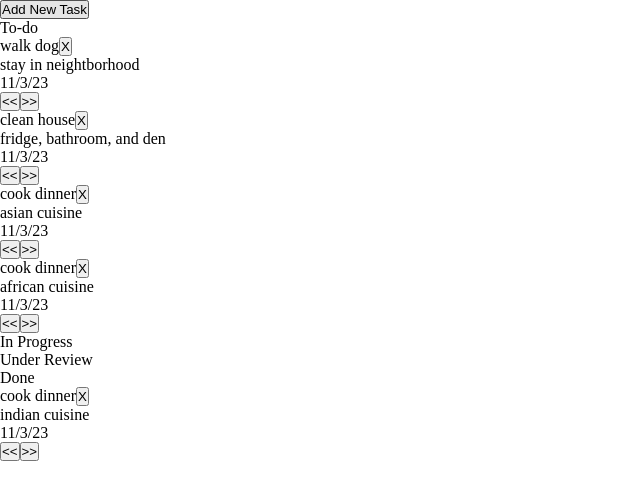
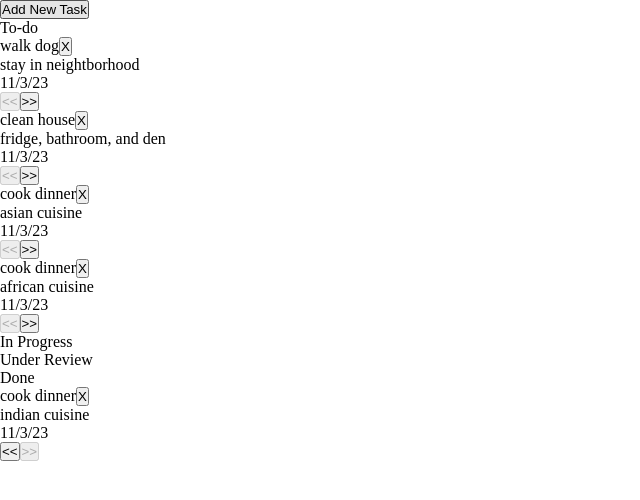
Before and after one commit to dayblassingame/CapableTM, a React app: page / in a window 1280 px wide. Shown: the top 500 px of the page, without its empty margins (0-640 px from the left). Built offline with nearby package versions, Linux system fonts and the light colour scheme.

Commit message:
disable btns if item cannot move in that direction

```diff
--- a/src/Task.jsx
+++ b/src/Task.jsx
@@ -32,8 +32,8 @@ export default function Task(props){
             </span>
             <span>
                 <p>{formatDate(date)}</p>
-                <button id='prev' name='prev' onClick={handler}>{'<<'}</button>
-                <button id='next' name='next' onClick={handler}>{'>>'}</button>
+                <button id='prev' name='prev' disabled={stage === 0 ? true: false} onClick={handler}>{'<<'}</button>
+                <button id='next' name='next' disabled={stage === 3? true: false} onClick={handler}>{'>>'}</button>
             </span>
         </li>
     );
```
